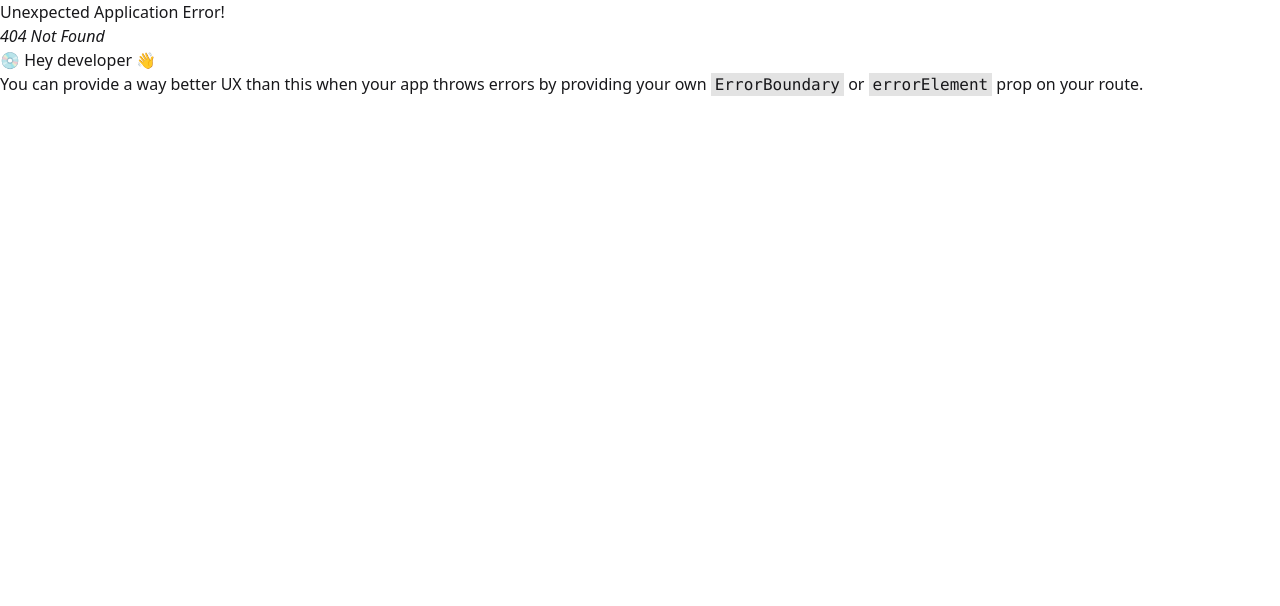
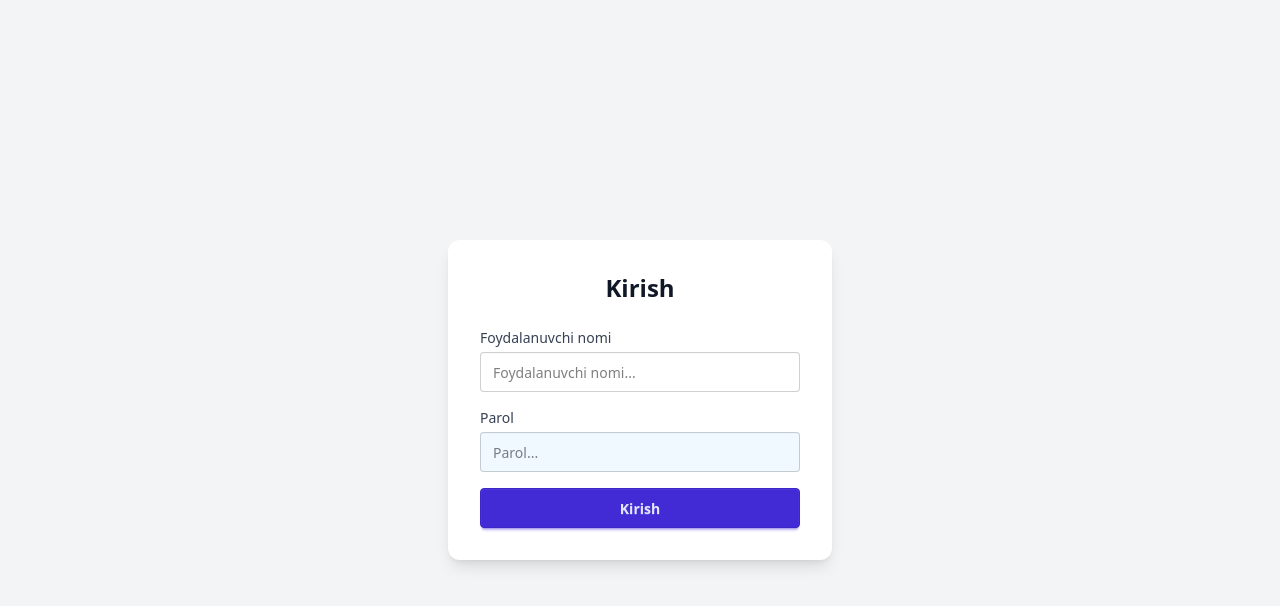
Before and after one commit to Abuzar4ick/Inventory-Web-App, a React (Vite) app in the folder frontend/: page /login in a window 1280 px wide. Before the commit this address had no page. Shown: the top 606 px of the page. Built offline with nearby package versions, Linux system fonts and the light colour scheme.

Commit message:
Finished login form

```diff
--- a/frontend/src/App.jsx
+++ b/frontend/src/App.jsx
@@ -5,6 +5,7 @@ import RootLayout from "./layouts/RootLayout";
 // pages
 import HomePage from "./pages/HomePage";
 
+import LoginPage from "./pages/LoginPage";
 function App() {
   const router = createBrowserRouter([
     {
@@ -14,6 +15,10 @@ function App() {
         {
           index: true,
           element: <HomePage />
+        },
+        {
+          path: "login",
+          element: <LoginPage />
         }
       ]
     }
--- a/frontend/src/pages/LoginPage.jsx
+++ b/frontend/src/pages/LoginPage.jsx
@@ -1,9 +1,58 @@
-import React from 'react'
+import React from "react";
 
-function LoginPage() {
+const LoginPage = () => {
   return (
-    <div>LoginPage</div>
-  )
-}
+    <div className="flex items-center justify-center h-screen bg-gray-100">
+      {/* Login form container */}
+      <div className="bg-white p-8 rounded-xl shadow-lg w-full max-w-sm">
+        <h2 className="text-2xl font-semibold text-center mb-6 text-gray-900">
+          Kirish
+        </h2>
 
-export default LoginPage
+        <form className="space-y-4">
+          {/* Foydalanuvchi nomi */}
+          <div>
+            <label
+              htmlFor="username"
+              className="block text-sm font-medium text-gray-700 mb-1"
+            >
+              Foydalanuvchi nomi
+            </label>
+            <input
+              type="text"
+              id="username"
+              placeholder="Foydalanuvchi nomi..."
+              className="input input-bordered w-full "
+            />
+          </div>
+
+          {/* Parol */}
+          <div>
+            <label
+              htmlFor="password"
+              className="block text-sm font-medium text-gray-700 mb-1"
+            >
+              Parol
+            </label>
+            <input
+              type="password"
+              id="password"
+              placeholder="Parol..."
+              className="input input-bordered w-full bg-sky-50"
+            />
+          </div>
+
+          {/* Kirish button */}
+          <button
+            type="submit"
+            className="btn btn-primary w-full"
+          >
+            Kirish
+          </button>
+        </form>
+      </div>
+    </div>
+  );
+};
+
+export default LoginPage;
```
